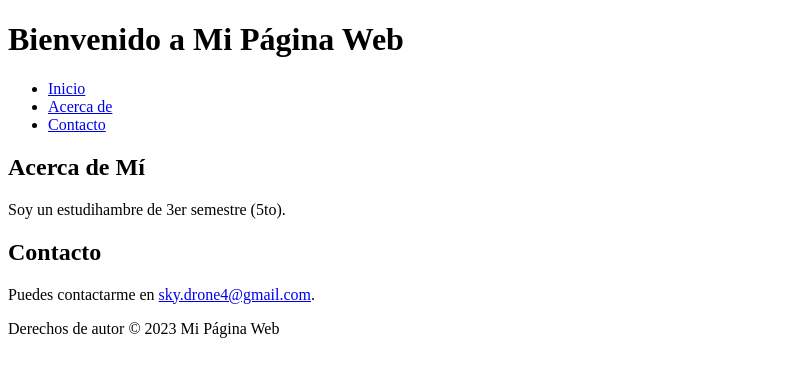
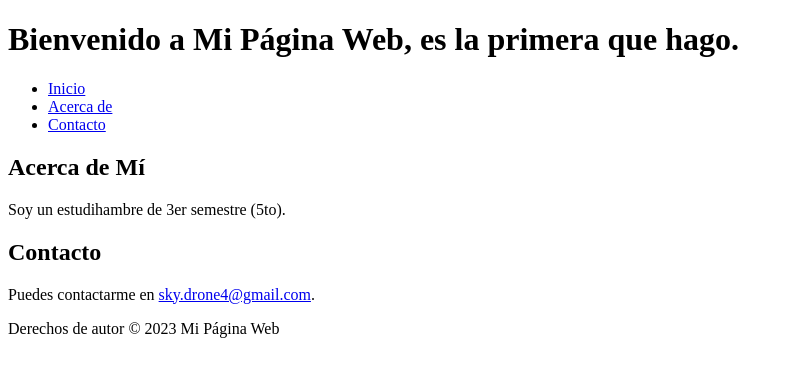
Before and after one commit to ErikCampos30/mi_primer_pagina, a plain HTML site: page index.html in a window 1280 px wide. Shown: the whole page, without its empty margins (0-793 px from the left). Drawn offline with Linux system fonts and the light colour scheme.

Commit message:
modified the title and add README file

```diff
--- a/index.html
+++ b/index.html
@@ -7,7 +7,7 @@
 </head>
 <body>
     <header>
-        <h1>Bienvenido a Mi Página Web</h1>
+        <h1>Bienvenido a Mi Página Web, es la primera que hago.</h1>
     </header>
 
     <nav>
```
Also changed, not shown: 1 other file.
